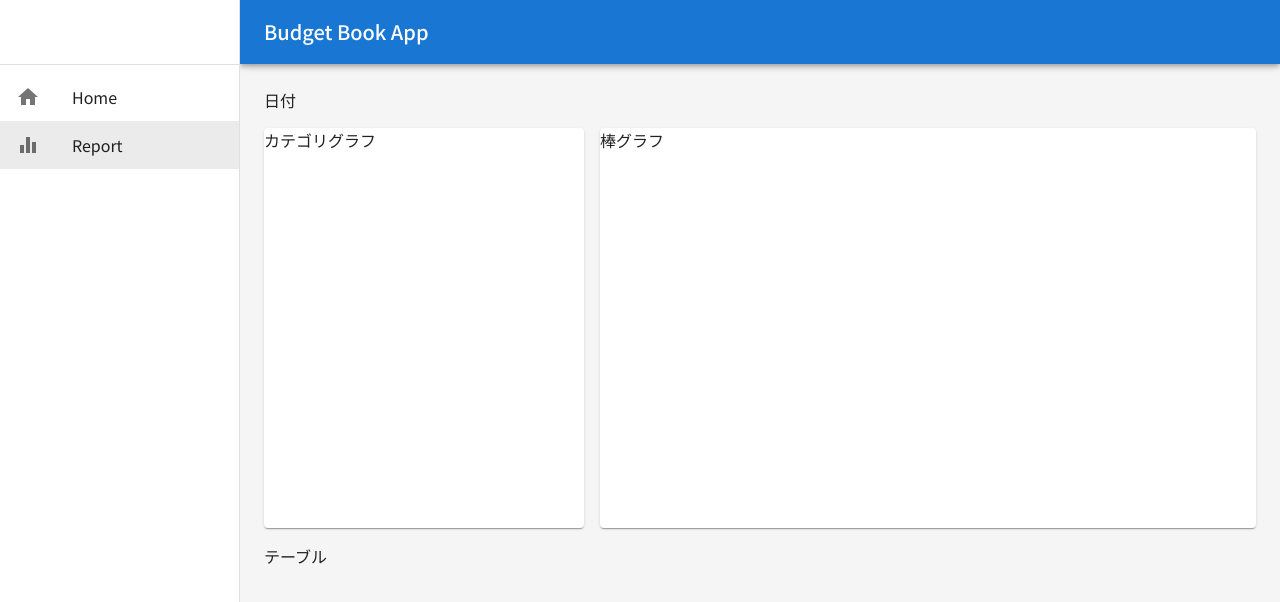
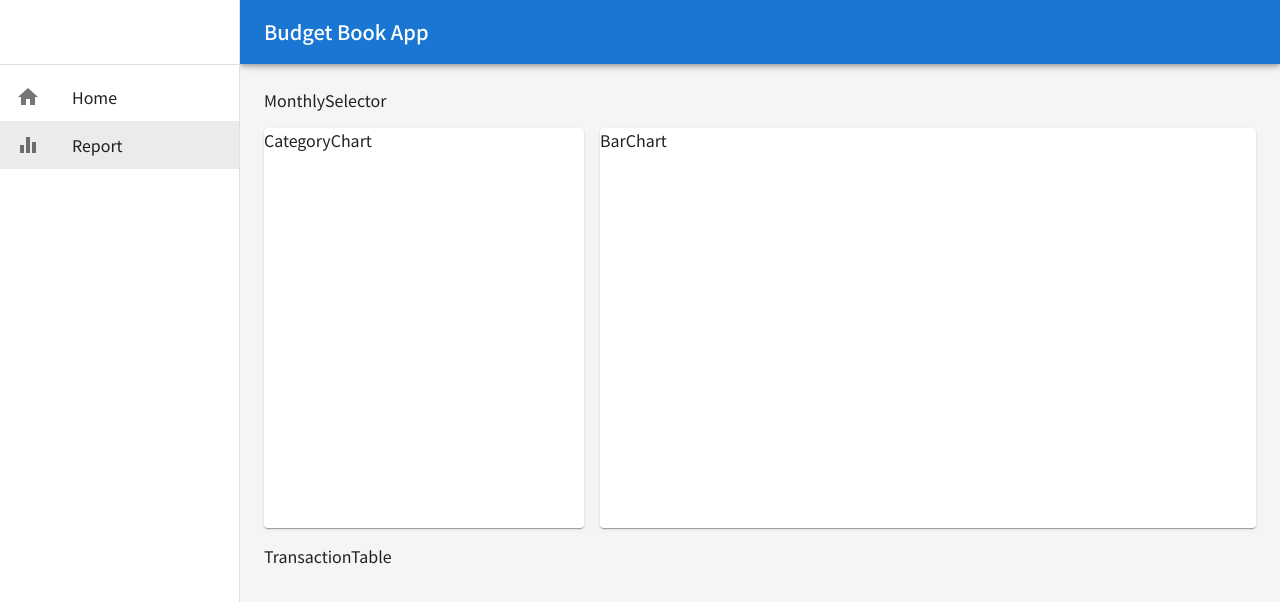
Before and after one commit to yuta-h418/budget-book-app, a React (Create React App) app: page /report in a window 1280 px wide. Shown: the top 602 px of the page. Built offline with nearby package versions, Linux system fonts and the light colour scheme; no server answers; the database is empty.

Commit message:
report画面の構築2

```diff
--- /dev/null
+++ b/src/components/BarChart.tsx
@@ -0,0 +1,9 @@
+import React from 'react'
+
+const BarChart = () => {
+  return (
+    <div>BarChart</div>
+  )
+}
+
+export default BarChart
--- /dev/null
+++ b/src/components/CategoryChart.tsx
@@ -0,0 +1,9 @@
+import React from 'react'
+
+const CategoryChart = () => {
+  return (
+    <div>CategoryChart</div>
+  )
+}
+
+export default CategoryChart
--- /dev/null
+++ b/src/components/MonthlySelector.tsx
@@ -0,0 +1,9 @@
+import React from 'react'
+
+const MonthlySelector = () => {
+  return (
+    <div>MonthlySelector</div>
+  )
+}
+
+export default MonthlySelector
--- /dev/null
+++ b/src/components/TransactionTable.tsx
@@ -0,0 +1,9 @@
+import React from 'react'
+
+const TransactionTable = () => {
+  return (
+    <div>TransactionTable</div>
+  )
+}
+
+export default TransactionTable
--- a/src/pages/Report.tsx
+++ b/src/pages/Report.tsx
@@ -1,23 +1,29 @@
 import { Grid, Paper } from '@mui/material'
 import React from 'react'
+import MonthlySelector from '../components/MonthlySelector'
+import CategoryChart from '../components/CategoryChart'
+import TransactionTable from '../components/TransactionTable'
+import BarChart from '../components/BarChart'
 
 export const Report = () => {
   const commonPaperStyle = {
     height: { xs: "auto", md: "400px"},
+    display: "flex",
+    flexDirection: "column",
   }
   return (
     <Grid container spacing={2}>
       <Grid item xs={12}>
-        日付
+        <MonthlySelector />
       </Grid>
       <Grid item xs={12} md={4}>
-        <Paper sx={commonPaperStyle}>カテゴリグラフ</Paper>
+        <Paper sx={commonPaperStyle}><CategoryChart /></Paper>
       </Grid>
       <Grid item xs={12} md={8}>
-        <Paper sx={commonPaperStyle}>棒グラフ</Paper>
+        <Paper sx={commonPaperStyle}><BarChart /></Paper>
       </Grid>
       <Grid item xs={12}>
-        テーブル
+        <TransactionTable />
       </Grid>
     </Grid>
   )
```
